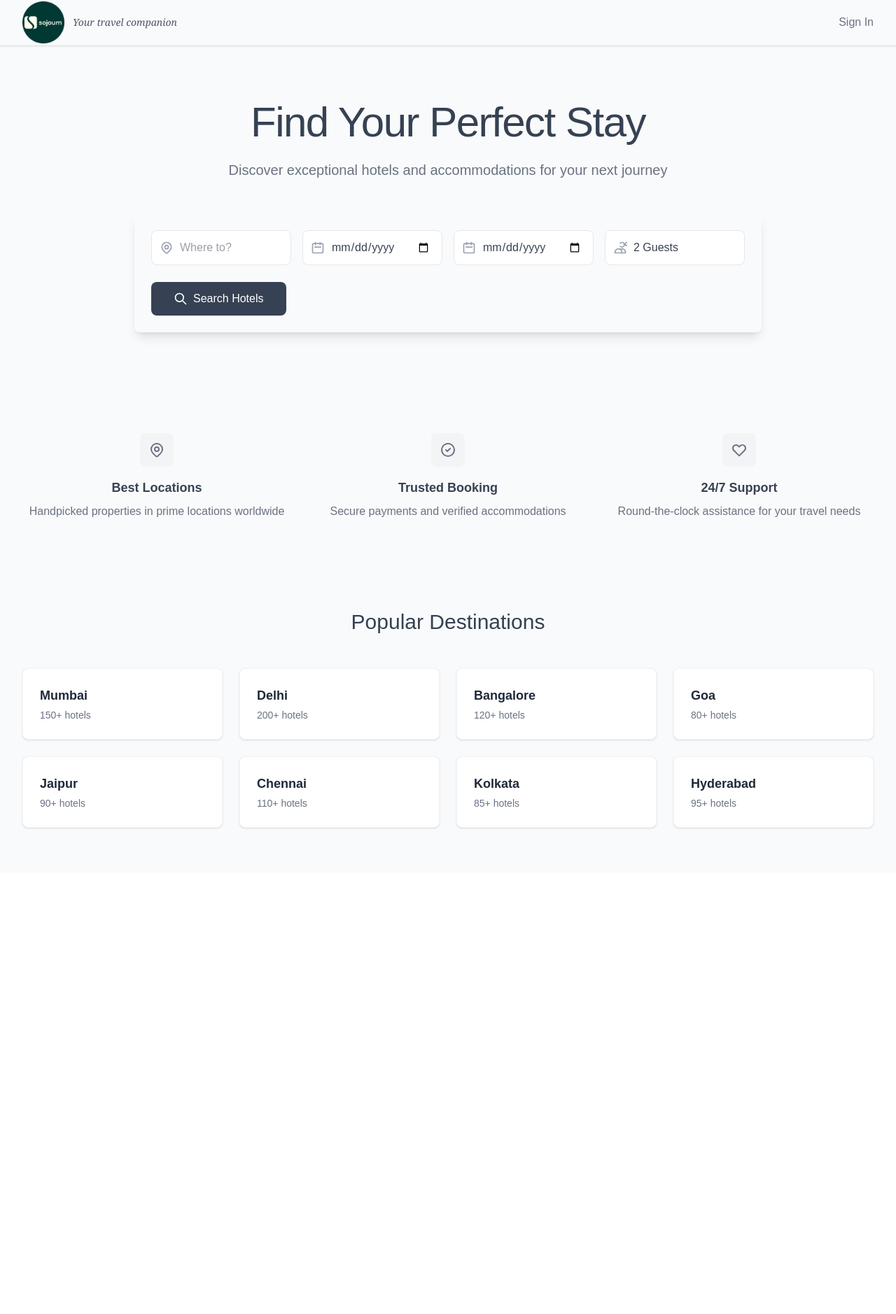
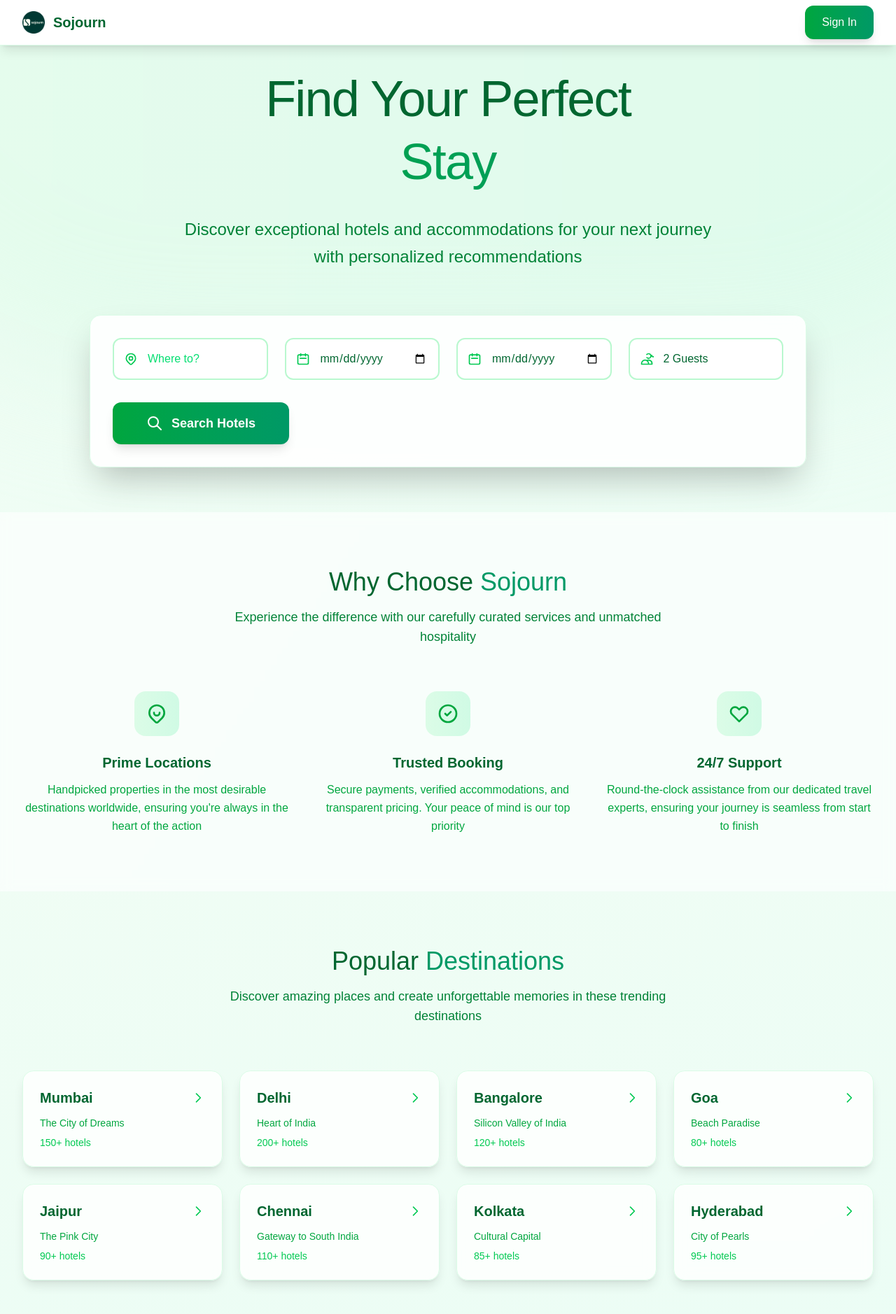
Before and after one commit to SafalBhandari12/app.sojourn, a Next.js app: page / in a window 1280 px wide. Shown: the top 1878 px of the page at 70% size. Before the commit the page ends 1247 px from the top, so only its background shows below. Built offline with nearby package versions, Linux system fonts and the light colour scheme.

Commit message:
Improved the ui/ux of the website

```diff
--- a/app/page.tsx
+++ b/app/page.tsx
@@ -67,40 +67,39 @@ export default function Home() {
   };
 
   return (
-    <div className='min-h-screen bg-gray-50'>
+    <div className='min-h-screen bg-gradient-to-br from-green-50 to-emerald-50'>
       {/* Header */}
-      <header className='bg-gray-50 shadow-sm border-b border-gray-100'>
+      <header className='fixed top-0 left-0 right-0 bg-white shadow-lg border-b border-green-100 z-50'>
         <div className='max-w-7xl mx-auto px-4 sm:px-6 lg:px-8'>
           <div className='flex items-center justify-between h-16'>
-            <Link href='/' className='inline-flex items-center'>
-              <div className='flex items-center'>
+            <Link href='/' className='flex items-center space-x-3'>
               <Image
                 src='/logo.jpg'
                 alt='Sojourn logo'
-                  width={60}
-                  height={50}
+                width={40}
+                height={40}
                 priority
+                className='w-8 h-8 object-contain'
               />
-                <span className='ml-3 text-sm text-gray-600 font-serif italic'>
-                  Your travel companion
+              <span className='text-xl font-semibold text-green-800'>
+                Sojourn
               </span>
-              </div>
             </Link>
-            <div className='flex items-center space-x-8'>
+            <div className='flex items-center space-x-6'>
               {/* Authentication Navigation */}
               {loading ? (
-                <div className='w-24 h-8 bg-gray-100 animate-pulse rounded'></div>
+                <div className='w-24 h-10 bg-green-100 animate-pulse rounded-lg'></div>
               ) : isAuthenticated ? (
                 <div className='flex items-center space-x-4'>
                   <Link
                     href='/bookings'
-                    className='text-gray-500 hover:text-gray-700 font-medium transition-colors'
+                    className='text-green-700 hover:text-green-900 font-medium transition-colors px-4 py-2 rounded-lg hover:bg-green-50'
                   >
                     Your Bookings
                   </Link>
                   <button
                     onClick={handleSignOut}
-                    className='text-gray-500 hover:text-gray-700 font-medium transition-colors'
+                    className='text-green-700 hover:text-red-600 font-medium transition-colors px-4 py-2 rounded-lg hover:bg-red-50'
                   >
                     Sign Out
                   </button>
@@ -108,7 +107,7 @@ export default function Home() {
               ) : (
                 <Link
                   href='/auth'
-                  className='text-gray-500 hover:text-gray-700 font-medium transition-colors'
+                  className='bg-gradient-to-r from-green-600 to-emerald-600 hover:from-green-700 hover:to-emerald-700 text-white px-6 py-3 rounded-xl font-medium transition-all duration-300 shadow-lg hover:shadow-xl transform hover:-translate-y-0.5'
                 >
                   Sign In
                 </Link>
@@ -119,26 +118,33 @@ export default function Home() {
       </header>
 
       {/* Hero Section */}
-      <section className='py-20 px-4 sm:px-6 lg:px-8'>
-        <div className='max-w-4xl mx-auto text-center'>
-          <h1 className='text-4xl md:text-6xl font-light text-gray-700 mb-6 tracking-tight'>
-            Find Your Perfect Stay
+      <section className='pt-24 pb-16 px-4 sm:px-6 lg:px-8 relative overflow-hidden'>
+        {/* Background decoration */}
+        <div className='absolute inset-0 bg-gradient-to-r from-green-100/50 to-emerald-100/50 rounded-full blur-3xl transform -translate-y-1/2 scale-150'></div>
+
+        <div className='max-w-6xl mx-auto text-center relative z-10'>
+          <h1 className='text-5xl md:text-7xl font-light text-green-800 mb-8 tracking-tight leading-tight'>
+            Find Your Perfect
+            <span className='block bg-gradient-to-r from-green-600 to-emerald-600 bg-clip-text text-transparent font-medium'>
+              Stay
+            </span>
           </h1>
-          <p className='text-xl text-gray-500 mb-12 max-w-2xl mx-auto'>
+          <p className='text-xl md:text-2xl text-green-700 mb-16 max-w-3xl mx-auto leading-relaxed'>
             Discover exceptional hotels and accommodations for your next journey
+            with personalized recommendations
           </p>
 
           {/* Search Form */}
           <form
             onSubmit={handleSearch}
-            className='bg-gray-50 rounded-lg shadow-lg p-6 max-w-4xl mx-auto'
+            className='bg-white/90 backdrop-blur-sm rounded-2xl shadow-2xl p-8 max-w-5xl mx-auto border border-green-100'
           >
-            <div className='grid grid-cols-1 md:grid-cols-4 gap-4'>
+            <div className='grid grid-cols-1 md:grid-cols-4 gap-6'>
               {/* Location */}
-              <div className='relative'>
-                <div className='absolute inset-y-0 left-3 flex items-center pointer-events-none'>
+              <div className='relative group'>
+                <div className='absolute inset-y-0 left-4 flex items-center pointer-events-none z-10'>
                   <svg
-                    className='h-5 w-5 text-gray-400'
+                    className='h-5 w-5 text-green-500 group-focus-within:text-green-600 transition-colors'
                     fill='none'
                     stroke='currentColor'
                     viewBox='0 0 24 24'
@@ -164,15 +170,15 @@ export default function Home() {
                   onChange={(e) =>
                     setSearchData({ ...searchData, location: e.target.value })
                   }
-                  className='w-full pl-10 pr-4 py-3 border border-gray-200 rounded-lg focus:ring-2 focus:ring-gray-400 focus:border-gray-400 transition-colors text-gray-700 bg-white'
+                  className='w-full pl-12 pr-4 py-4 border-2 border-green-200 rounded-xl focus:ring-2 focus:ring-green-500 focus:border-green-500 transition-all text-green-800 bg-white placeholder-green-400 hover:border-green-300'
                 />
               </div>
 
               {/* Check-in */}
-              <div className='relative'>
-                <div className='absolute inset-y-0 left-3 flex items-center pointer-events-none'>
+              <div className='relative group'>
+                <div className='absolute inset-y-0 left-4 flex items-center pointer-events-none z-10'>
                   <svg
-                    className='h-5 w-5 text-gray-400'
+                    className='h-5 w-5 text-green-500 group-focus-within:text-green-600 transition-colors'
                     fill='none'
                     stroke='currentColor'
                     viewBox='0 0 24 24'
@@ -193,15 +199,15 @@ export default function Home() {
                     setSearchData({ ...searchData, checkIn: e.target.value })
                   }
                   min={getMinDate()}
-                  className='w-full pl-10 pr-4 py-3 border border-gray-200 rounded-lg focus:ring-2 focus:ring-gray-400 focus:border-gray-400 transition-colors text-gray-700 bg-white'
+                  className='w-full pl-12 pr-4 py-4 border-2 border-green-200 rounded-xl focus:ring-2 focus:ring-green-500 focus:border-green-500 transition-all text-green-800 bg-white hover:border-green-300'
                 />
               </div>
 
               {/* Check-out */}
-              <div className='relative'>
-                <div className='absolute inset-y-0 left-3 flex items-center pointer-events-none'>
+              <div className='relative group'>
+                <div className='absolute inset-y-0 left-4 flex items-center pointer-events-none z-10'>
                   <svg
-                    className='h-5 w-5 text-gray-400'
+                    className='h-5 w-5 text-green-500 group-focus-within:text-green-600 transition-colors'
                     fill='none'
                     stroke='currentColor'
                     viewBox='0 0 24 24'
@@ -222,15 +228,15 @@ export default function Home() {
                     setSearchData({ ...searchData, checkOut: e.target.value })
                   }
                   min={getMinCheckOutDate()}
-                  className='w-full pl-10 pr-4 py-3 border border-gray-200 rounded-lg focus:ring-2 focus:ring-gray-400 focus:border-gray-400 transition-colors text-gray-700 bg-white'
+                  className='w-full pl-12 pr-4 py-4 border-2 border-green-200 rounded-xl focus:ring-2 focus:ring-green-500 focus:border-green-500 transition-all text-green-800 bg-white hover:border-green-300'
                 />
               </div>
 
               {/* Guests */}
-              <div className='relative'>
-                <div className='absolute inset-y-0 left-3 flex items-center pointer-events-none'>
+              <div className='relative group'>
+                <div className='absolute inset-y-0 left-4 flex items-center pointer-events-none z-10'>
                   <svg
-                    className='h-5 w-5 text-gray-400'
+                    className='h-5 w-5 text-green-500 group-focus-within:text-green-600 transition-colors'
                     fill='none'
                     stroke='currentColor'
                     viewBox='0 0 24 24'
@@ -239,7 +245,7 @@ export default function Home() {
                       strokeLinecap='round'
                       strokeLinejoin='round'
                       strokeWidth={2}
-                      d='M12 4.354a4 4 0 110 5.292M15 21H3v-1a6 6 0 0112 0v1zm0 0h6v-1a6 6 0 00-9-5.197m13.5-9a2.5 2.5 0 11-5 0 2.5 2.5 0 015 0z'
+                      d='M12 4.354a4 4 0 110 5.292M15 21H3v-1a6 6 0 0112 0v1zm0 0h6v-1a6 6 0 00-9-5.197m13.5-9a2.5 2.5 0 11-5 0 2.5 2.5 0 515 0z'
                     />
                   </svg>
                 </div>
@@ -251,7 +257,7 @@ export default function Home() {
                       guests: parseInt(e.target.value),
                     })
                   }
-                  className='w-full pl-10 pr-4 py-3 border border-gray-200 rounded-lg focus:ring-2 focus:ring-gray-400 focus:border-gray-400 transition-colors appearance-none text-gray-700 bg-white'
+                  className='w-full pl-12 pr-4 py-4 border-2 border-green-200 rounded-xl focus:ring-2 focus:ring-green-500 focus:border-green-500 transition-all appearance-none text-green-800 bg-white hover:border-green-300'
                 >
                   {Array.from({ length: 8 }, (_, i) => i + 1).map((num) => (
                     <option key={num} value={num}>
@@ -264,10 +270,10 @@ export default function Home() {
 
             <button
               type='submit'
-              className='w-full md:w-auto mt-6 bg-gray-700 hover:bg-gray-600 text-white px-8 py-3 rounded-lg font-medium transition-colors flex items-center justify-center gap-2'
+              className='w-full md:w-auto mt-8 bg-gradient-to-r from-green-600 to-emerald-600 hover:from-green-700 hover:to-emerald-700 text-white px-12 py-4 rounded-xl font-semibold transition-all duration-300 flex items-center justify-center gap-3 shadow-lg hover:shadow-xl transform hover:-translate-y-1 text-lg'
             >
               <svg
-                className='h-5 w-5'
+                className='h-6 w-6'
                 fill='none'
                 stroke='currentColor'
                 viewBox='0 0 24 24'
@@ -286,13 +292,24 @@ export default function Home() {
       </section>
 
       {/* Features Section */}
-      <section className='py-16 bg-gray-50'>
+      <section className='py-20 bg-white/60 backdrop-blur-sm'>
         <div className='max-w-7xl mx-auto px-4 sm:px-6 lg:px-8'>
+          <div className='text-center mb-16'>
+            <h2 className='text-3xl md:text-4xl font-light text-green-800 mb-4'>
+              Why Choose{" "}
+              <span className='font-medium text-emerald-600'>Sojourn</span>
+            </h2>
+            <p className='text-lg text-green-700 max-w-2xl mx-auto'>
+              Experience the difference with our carefully curated services and
+              unmatched hospitality
+            </p>
+          </div>
+
           <div className='grid grid-cols-1 md:grid-cols-3 gap-8'>
-            <div className='text-center'>
-              <div className='inline-flex items-center justify-center w-12 h-12 bg-gray-100 rounded-lg mb-4'>
+            <div className='text-center group hover:transform hover:scale-105 transition-all duration-300'>
+              <div className='inline-flex items-center justify-center w-16 h-16 bg-gradient-to-r from-green-100 to-emerald-100 rounded-2xl mb-6 group-hover:from-green-200 group-hover:to-emerald-200 transition-all duration-300'>
                 <svg
-                  className='h-6 w-6 text-gray-500'
+                  className='h-8 w-8 text-green-600'
                   fill='none'
                   stroke='currentColor'
                   viewBox='0 0 24 24'
@@ -307,22 +324,23 @@ export default function Home() {
                     strokeLinecap='round'
                     strokeLinejoin='round'
                     strokeWidth={2}
-                    d='M15 11a3 3 0 11-6 0 3 3 0 016 0z'
+                    d='M15 11a3 3 0 11-6 0 3 3 0 616 0z'
                   />
                 </svg>
               </div>
-              <h3 className='text-lg font-semibold text-gray-700 mb-2'>
-                Best Locations
+              <h3 className='text-xl font-semibold text-green-800 mb-3'>
+                Prime Locations
               </h3>
-              <p className='text-gray-500'>
-                Handpicked properties in prime locations worldwide
+              <p className='text-green-600 leading-relaxed'>
+                Handpicked properties in the most desirable destinations
+                worldwide, ensuring you're always in the heart of the action
               </p>
             </div>
 
-            <div className='text-center'>
-              <div className='inline-flex items-center justify-center w-12 h-12 bg-gray-100 rounded-lg mb-4'>
+            <div className='text-center group hover:transform hover:scale-105 transition-all duration-300'>
+              <div className='inline-flex items-center justify-center w-16 h-16 bg-gradient-to-r from-green-100 to-emerald-100 rounded-2xl mb-6 group-hover:from-green-200 group-hover:to-emerald-200 transition-all duration-300'>
                 <svg
-                  className='h-6 w-6 text-gray-500'
+                  className='h-8 w-8 text-green-600'
                   fill='none'
                   stroke='currentColor'
                   viewBox='0 0 24 24'
@@ -335,18 +353,19 @@ export default function Home() {
                   />
                 </svg>
               </div>
-              <h3 className='text-lg font-semibold text-gray-700 mb-2'>
+              <h3 className='text-xl font-semibold text-green-800 mb-3'>
                 Trusted Booking
               </h3>
-              <p className='text-gray-500'>
-                Secure payments and verified accommodations
+              <p className='text-green-600 leading-relaxed'>
+                Secure payments, verified accommodations, and transparent
+                pricing. Your peace of mind is our top priority
               </p>
             </div>
 
-            <div className='text-center'>
-              <div className='inline-flex items-center justify-center w-12 h-12 bg-gray-100 rounded-lg mb-4'>
+            <div className='text-center group hover:transform hover:scale-105 transition-all duration-300'>
+              <div className='inline-flex items-center justify-center w-16 h-16 bg-gradient-to-r from-green-100 to-emerald-100 rounded-2xl mb-6 group-hover:from-green-200 group-hover:to-emerald-200 transition-all duration-300'>
                 <svg
-                  className='h-6 w-6 text-gray-500'
+                  className='h-8 w-8 text-green-600'
                   fill='none'
                   stroke='currentColor'
                   viewBox='0 0 24 24'
@@ -359,11 +378,12 @@ export default function Home() {
                   />
                 </svg>
               </div>
-              <h3 className='text-lg font-semibold text-gray-700 mb-2'>
+              <h3 className='text-xl font-semibold text-green-800 mb-3'>
                 24/7 Support
               </h3>
-              <p className='text-gray-500'>
-                Round-the-clock assistance for your travel needs
+              <p className='text-green-600 leading-relaxed'>
+                Round-the-clock assistance from our dedicated travel experts,
+                ensuring your journey is seamless from start to finish
               </p>
             </div>
           </div>
@@ -371,34 +391,89 @@ export default function Home() {
       </section>
 
       {/* Popular Destinations */}
-      <section className='py-16 bg-gray-50'>
+      <section className='py-20 bg-gradient-to-b from-green-50/50 to-emerald-50/50'>
         <div className='max-w-7xl mx-auto px-4 sm:px-6 lg:px-8'>
-          <h2 className='text-3xl font-light text-gray-700 text-center mb-12'>
-            Popular Destinations
+          <div className='text-center mb-16'>
+            <h2 className='text-3xl md:text-4xl font-light text-green-800 mb-4'>
+              Popular{" "}
+              <span className='font-medium text-emerald-600'>Destinations</span>
             </h2>
+            <p className='text-lg text-green-700 max-w-2xl mx-auto'>
+              Discover amazing places and create unforgettable memories in these
+              trending destinations
+            </p>
+          </div>
 
           <div className='grid grid-cols-1 md:grid-cols-2 lg:grid-cols-4 gap-6'>
             {[
-              { name: "Mumbai", hotels: "150+ hotels" },
-              { name: "Delhi", hotels: "200+ hotels" },
-              { name: "Bangalore", hotels: "120+ hotels" },
-              { name: "Goa", hotels: "80+ hotels" },
-              { name: "Jaipur", hotels: "90+ hotels" },
-              { name: "Chennai", hotels: "110+ hotels" },
-              { name: "Kolkata", hotels: "85+ hotels" },
-              { name: "Hyderabad", hotels: "95+ hotels" },
+              {
+                name: "Mumbai",
+                hotels: "150+ hotels",
+                description: "The City of Dreams",
+              },
+              {
+                name: "Delhi",
+                hotels: "200+ hotels",
+                description: "Heart of India",
+              },
+              {
+                name: "Bangalore",
+                hotels: "120+ hotels",
+                description: "Silicon Valley of India",
+              },
+              {
+                name: "Goa",
+                hotels: "80+ hotels",
+                description: "Beach Paradise",
+              },
+              {
+                name: "Jaipur",
+                hotels: "90+ hotels",
+                description: "The Pink City",
+              },
+              {
+                name: "Chennai",
+                hotels: "110+ hotels",
+                description: "Gateway to South India",
+              },
+              {
+                name: "Kolkata",
+                hotels: "85+ hotels",
+                description: "Cultural Capital",
+              },
+              {
+                name: "Hyderabad",
+                hotels: "95+ hotels",
+                description: "City of Pearls",
+              },
             ].map((destination) => (
               <Link
                 key={destination.name}
                 href={`/hotels?location=${destination.name}`}
-                className='group bg-white rounded-lg p-6 shadow-sm hover:shadow-md transition-shadow border border-gray-100'
+                className='group bg-white/80 backdrop-blur-sm rounded-2xl p-6 shadow-lg hover:shadow-2xl transition-all duration-300 border border-green-100 hover:border-green-200 transform hover:-translate-y-2'
               >
-                <h3 className='text-lg font-semibold text-gray-800 group-hover:text-gray-700 transition-colors'>
+                <div className='flex items-center justify-between mb-3'>
+                  <h3 className='text-xl font-semibold text-green-800 group-hover:text-emerald-600 transition-colors'>
                     {destination.name}
                   </h3>
-                <p className='text-gray-500 text-sm mt-1'>
-                  {destination.hotels}
+                  <svg
+                    className='w-5 h-5 text-green-500 group-hover:text-emerald-500 transform group-hover:translate-x-1 transition-all'
+                    fill='none'
+                    stroke='currentColor'
+                    viewBox='0 0 24 24'
+                  >
+                    <path
+                      strokeLinecap='round'
+                      strokeLinejoin='round'
+                      strokeWidth={2}
+                      d='M9 5l7 7-7 7'
+                    />
+                  </svg>
+                </div>
+                <p className='text-sm text-green-600 mb-2 font-medium'>
+                  {destination.description}
                 </p>
+                <p className='text-green-500 text-sm'>{destination.hotels}</p>
               </Link>
             ))}
           </div>
```
Also changed, not shown: app/hotels/[id]/book/[roomId]/page.tsx (+55 -1 lines), app/hotels/page.tsx (+8 -24 lines). Lines whose indentation alone changed are shown as unchanged.
